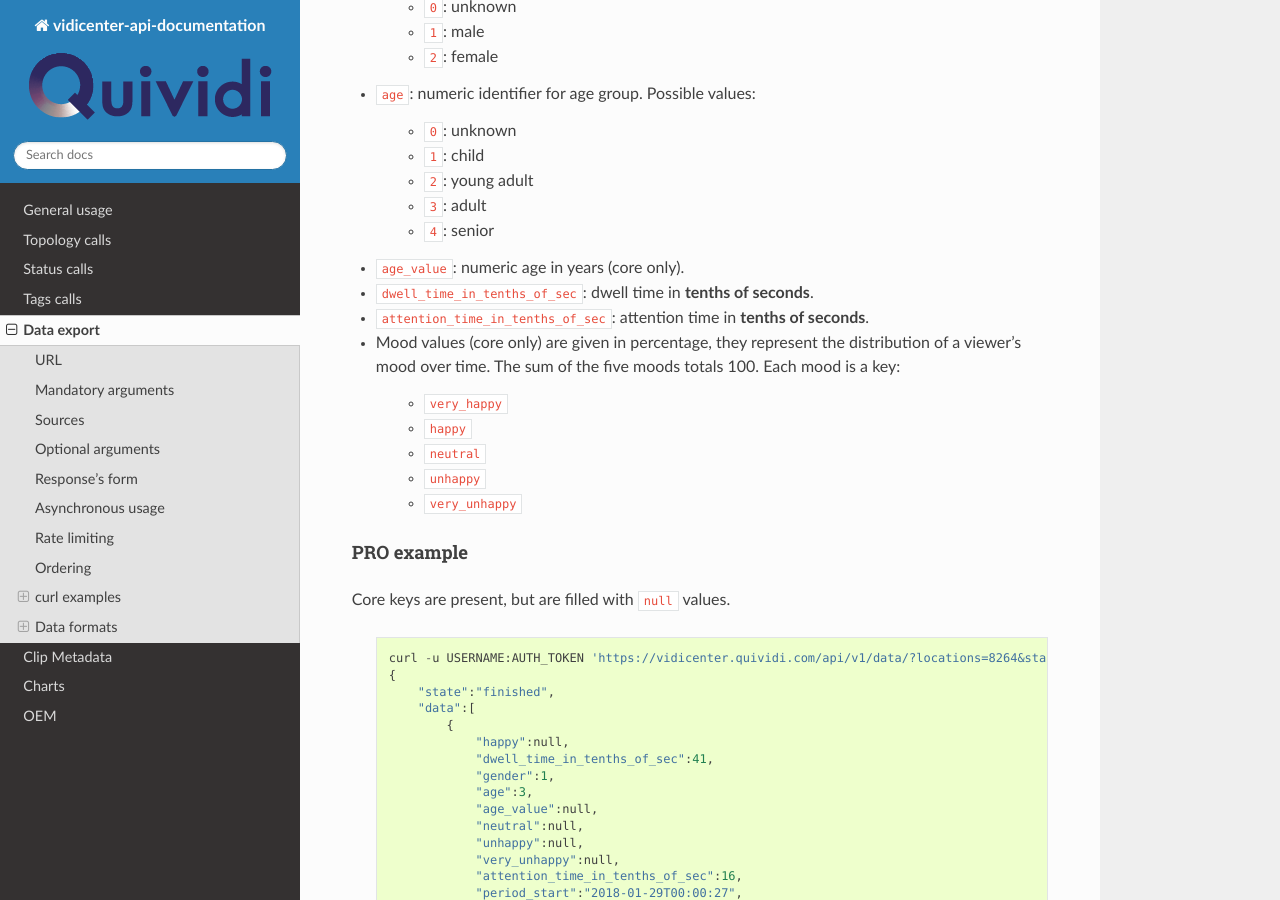
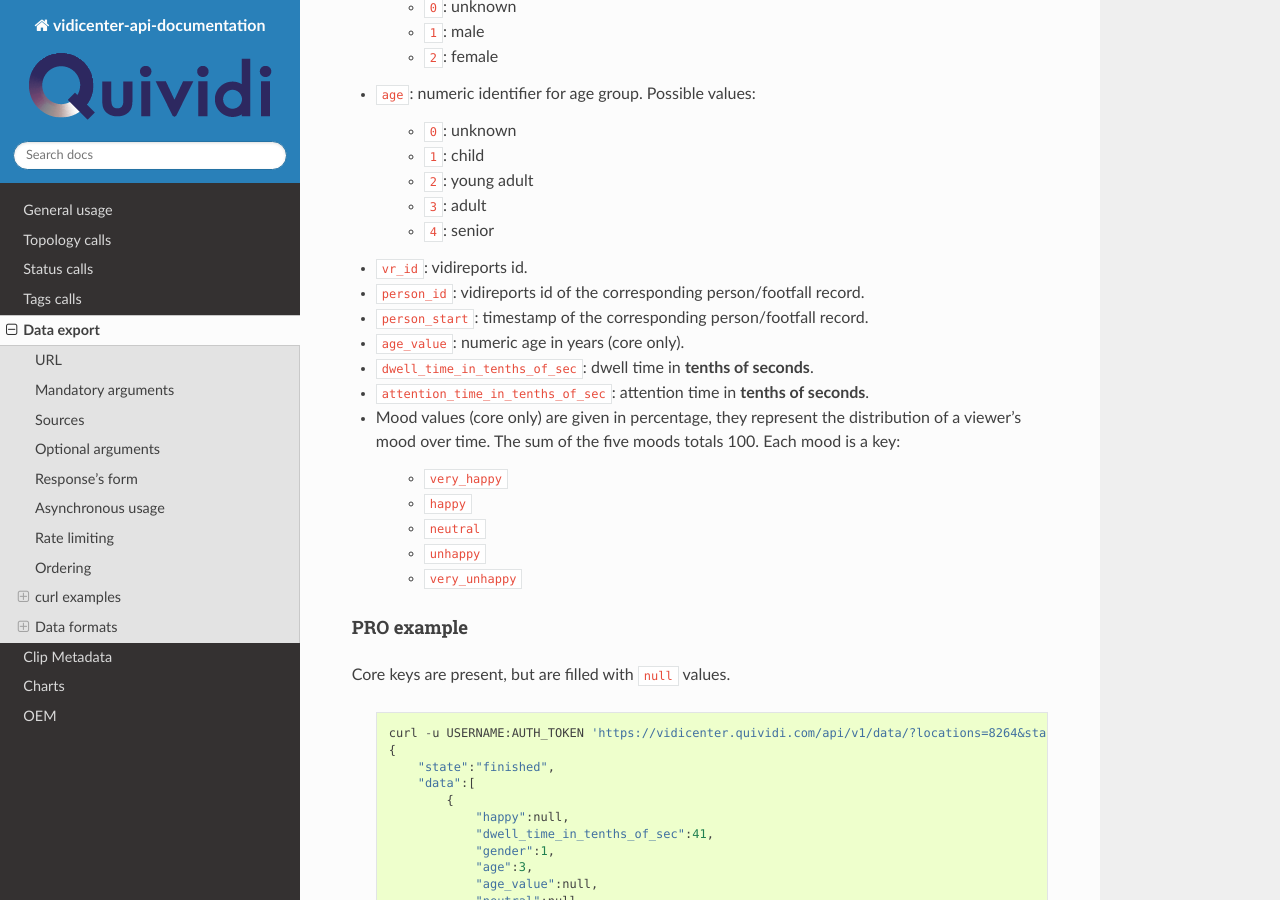
Before and after one commit to quividi/vidicenter-api-documentation, a Sphinx documentation site: the page built from docs/source/data.rst, in a window 1280 px wide and 900 px high, scrolled down 4495 px. Built offline with Sphinx 7.4.7 and the Read the Docs theme 3.1.0, drawn with Linux system fonts in a browser that asks for light colours; some of the changed text lies outside the part shown.

Commit message:
[sc-2398] watcher <-> person link

```diff
--- a/docs/source/data.rst
+++ b/docs/source/data.rst
@@ -200,6 +200,9 @@
     * ``3``: adult
     * ``4``: senior
 
+* ``vr_id``: vidireports id.
+* ``person_id``: vidireports id of the corresponding person/footfall record.
+* ``person_start``: timestamp of the corresponding person/footfall record.
 * ``age_value``: numeric age in years (core only).
 * ``dwell_time_in_tenths_of_sec``: dwell time in **tenths of seconds**.
 * ``attention_time_in_tenths_of_sec``: attention time in **tenths of seconds**.
@@ -1134,6 +1137,9 @@
 * ``location_id``: unique numeric identifier of the data source.
 * ``period_start``: starting date and time for the current footfall event - see :ref:`data note`.
 * ``footfall_presence_time``: presence time of the current person, in **tenths of seconds**.
+* ``vr_id``: vidireports id.
+* ``watcher_id``: vidireports id of the corresponding watcher record.
+* ``watcher_start``: timestamp of the corresponding watcher record.
 
 Example
 """""""""""
```
